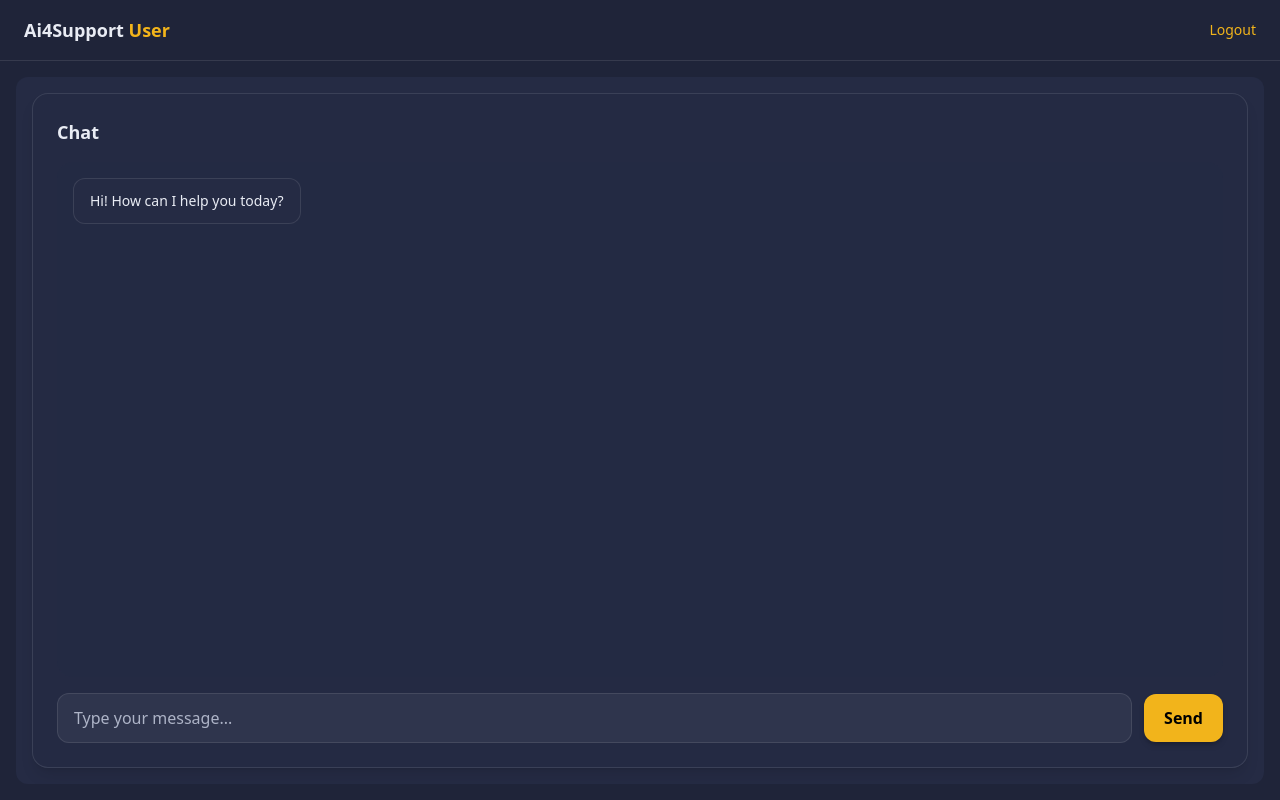
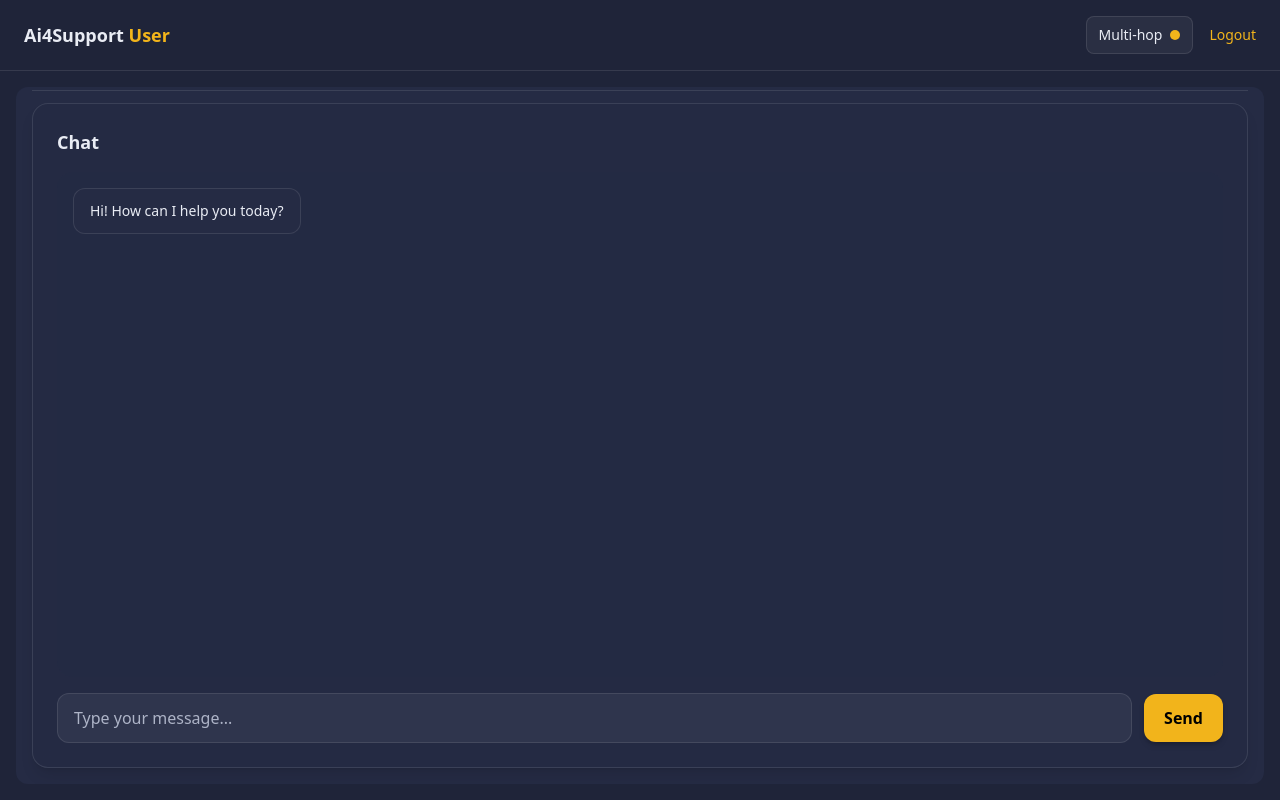
Before and after one commit to emirchandani/ai4support-ui, a React (Vite) app: page / in a window 1280 px wide. Both pictures are taken after a click on the button "Demo". Built offline with nearby package versions, Linux system fonts and the light colour scheme.

Commit message:
Multi-hop button on demo page added.

```diff
--- a/src/pages/UserChat.tsx
+++ b/src/pages/UserChat.tsx
@@ -1,9 +1,11 @@
+import { useState } from "react";
 import { useNavigate } from "react-router-dom";
 import { clearAuth } from "../auth";
 import ChatPanel from "../components/ChatPanel";
 
 export default function UserChat() {
   const navigate = useNavigate();
+  const [multiHopEnabled, setMultiHopEnabled] = useState(false);
 
   const logout = () => {
     clearAuth();
@@ -17,17 +19,52 @@ export default function UserChat() {
         <h1 className="text-lg font-semibold">
           Ai4Support <span className="text-ai-gold">User</span>
         </h1>
+
+        <div className="flex items-center gap-4">
+          {/* Multi-hop toggle */}
+          <button
+            type="button"
+            onClick={() => setMultiHopEnabled((prev) => !prev)}
+            aria-pressed={multiHopEnabled}
+            title={multiHopEnabled ? "Disable multi-hop" : "Enable multi-hop"}
+            className={`inline-flex items-center gap-2 rounded-lg border px-3 py-2 text-sm font-medium transition ${
+              multiHopEnabled
+                ? "border-ai-gold bg-ai-gold text-black"
+                : "border-white/10 bg-white/5 text-ai-text hover:bg-white/10"
+            }`}
+          >
+            <span>Multi-hop</span>
+            <span
+              className={`inline-block h-2.5 w-2.5 rounded-full ${
+                multiHopEnabled ? "bg-black" : "bg-ai-gold"
+              }`}
+            />
+          </button>
+
           <button
             onClick={logout}
             className="text-sm text-ai-gold hover:underline"
           >
             Logout
           </button>
+        </div>
       </header>
 
       {/* Chat only */}
       <main className="flex-1 p-4 overflow-hidden">
         <div className="h-full rounded-xl bg-ai-panel p-4 overflow-hidden">
+          <div className="mb-3 flex items-center justify-between gap-3 border-b border-white/10 pb-3">
+            <div className="text-sm text-white/70">
+              Demo mode
+            </div>
+            <div className="text-sm">
+              <span className="text-white/60 mr-2">Multi-hop:</span>
+              <span className={multiHopEnabled ? "text-ai-gold" : "text-white/70"}>
+                {multiHopEnabled ? "On" : "Off"}
+              </span>
+            </div>
+          </div>
+
           <ChatPanel />
         </div>
       </main>
```
Lines whose indentation alone changed are shown as unchanged.
